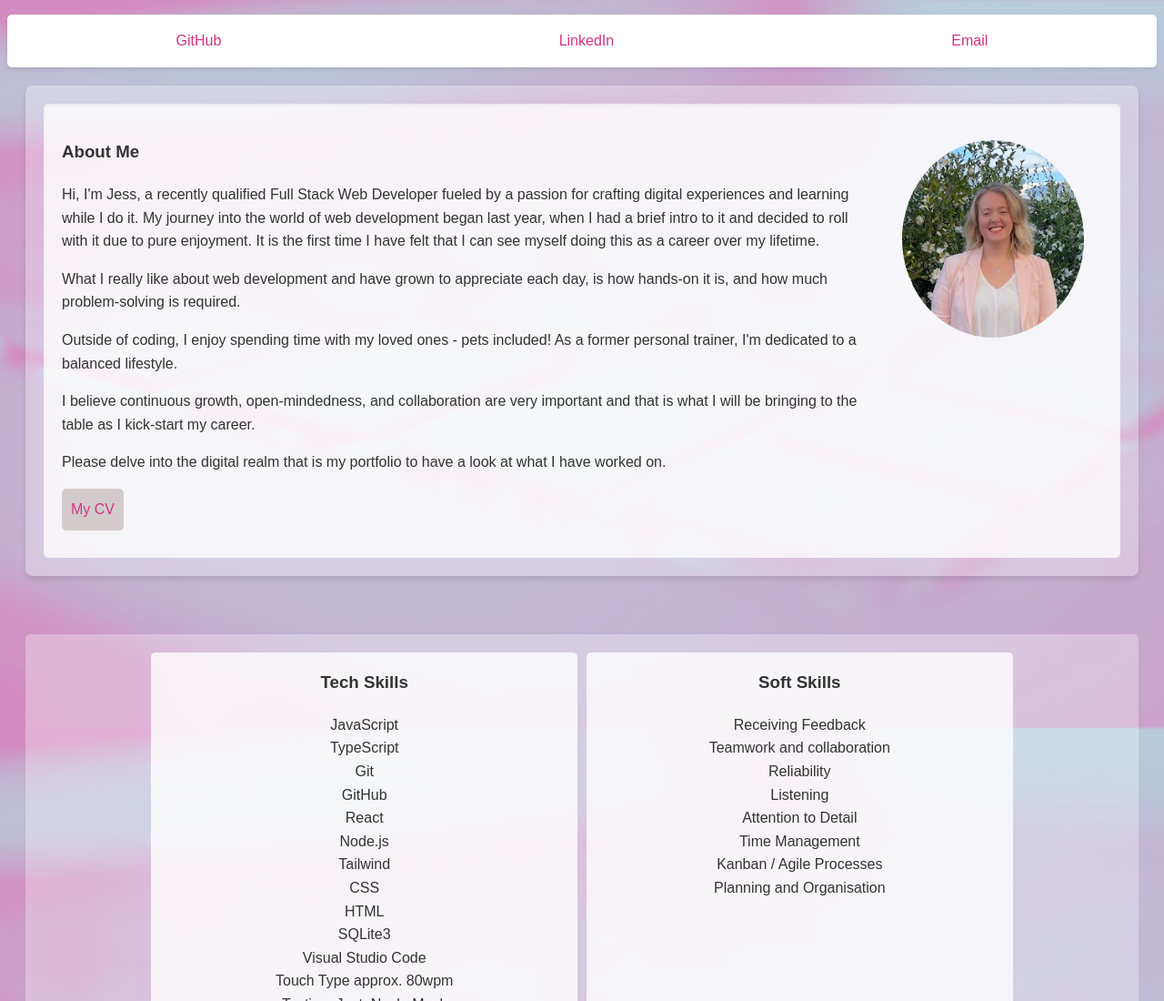
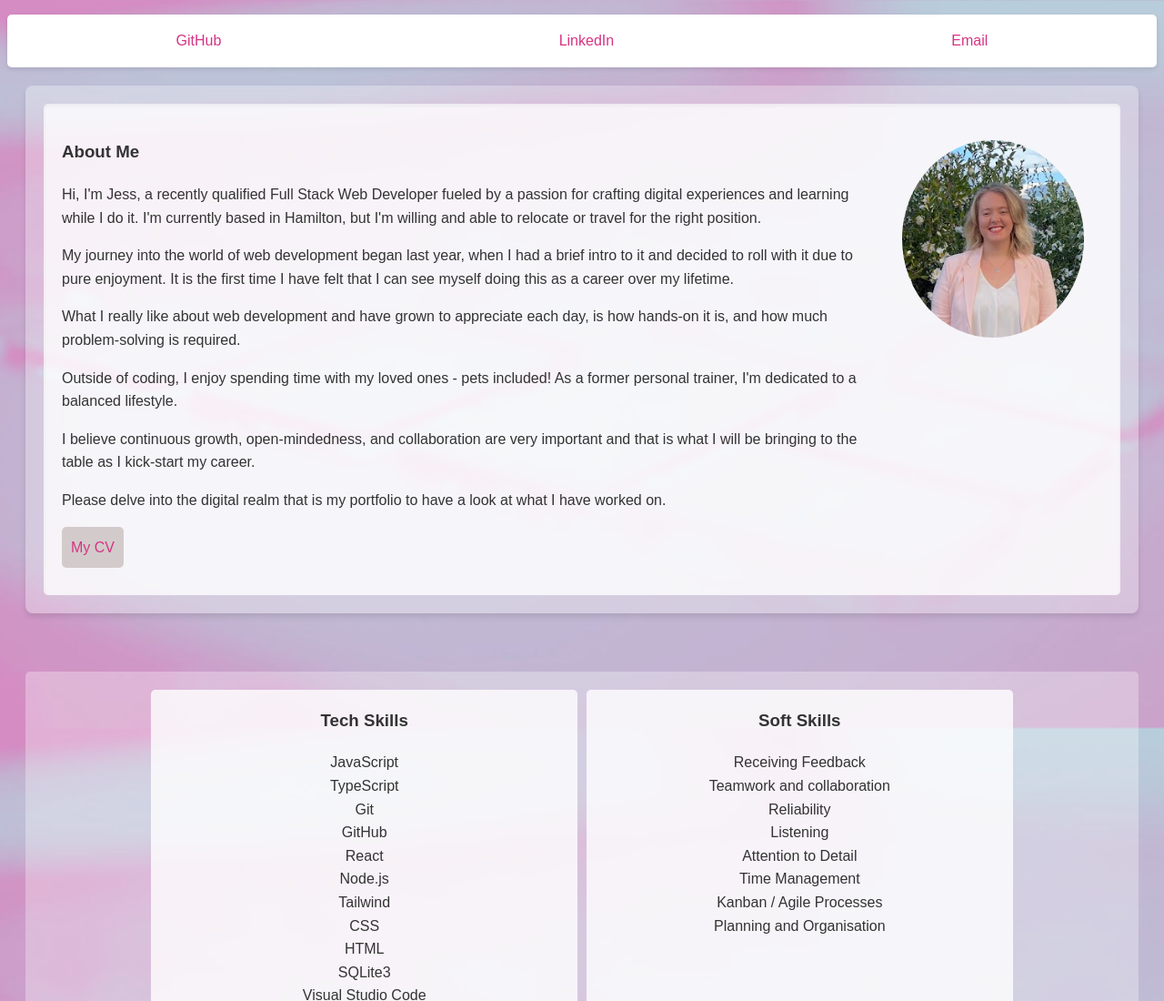
Before and after one commit to jess-bay/my-portfolio, a website: page index.html in a window 1280 px wide. Shown: the top 1100 px of the page at 91% size. Drawn offline with Linux system fonts and the light colour scheme.

Commit message:
Add location to about section

```diff
--- a/index.html
+++ b/index.html
@@ -23,7 +23,9 @@
           <p>
             Hi, I&apos;m Jess, a recently qualified Full Stack Web Developer
             fueled by a passion for crafting digital experiences and learning
-            while I do it. My journey into the world of web development began
+            while I do it. I'm currently based in Hamilton, but I'm willing and able to relocate or travel for the right position.</p>
+            <p>
+            My journey into the world of web development began
             last year, when I had a brief intro to it and decided to roll with
             it due to pure enjoyment. It is the first time I have felt that I can see myself doing this as a career over my lifetime.
           </p>
```
